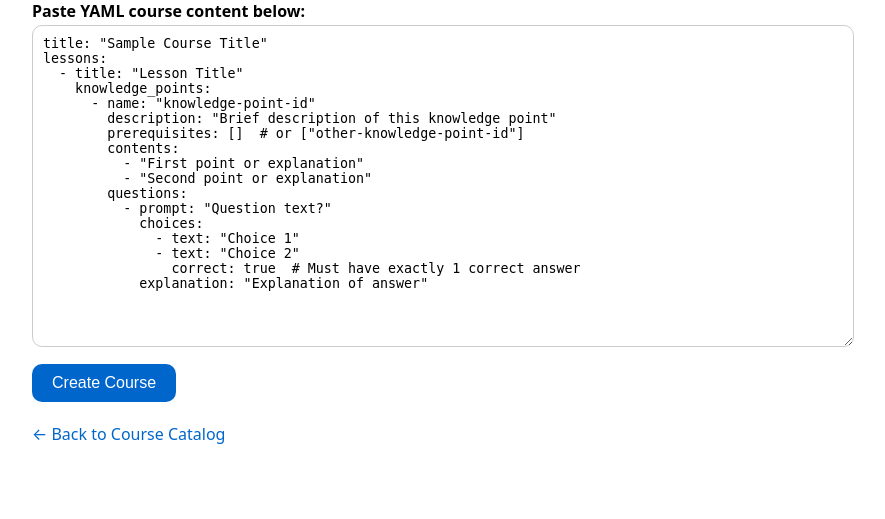
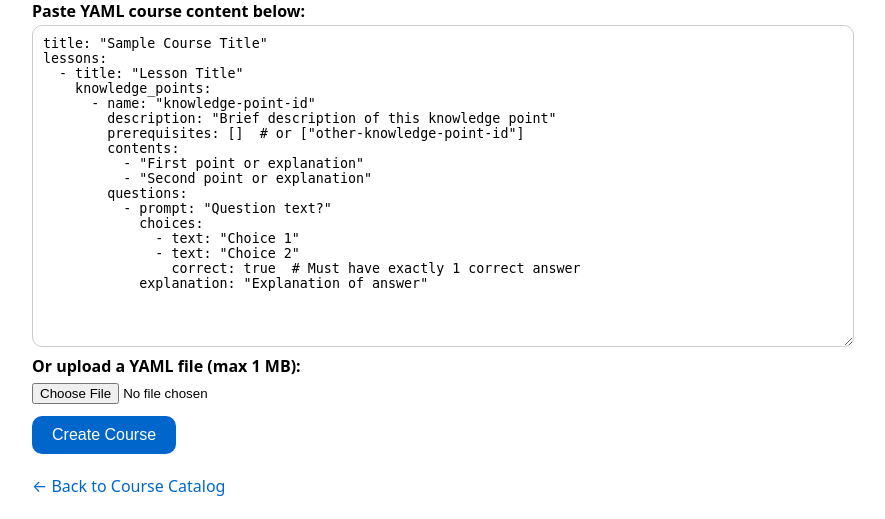
Before and after one commit to alecchendev/noobular-alpha, a Flask app: page /create in a window 1280 px wide. Shown: the part 471-990 px from the top of the page, without its empty margins (208-1093 px from the left). Before the commit the page ends 915 px from the top, so only its background shows below. Run offline with Flask 3, Linux system fonts and the light colour scheme; some libraries are stand-ins or nearby versions.

Commit message:
Allow file upload for course yaml

```diff
--- a/main.py
+++ b/main.py
@@ -19,9 +19,12 @@ import random
 from dataclasses import dataclass
 from visualize_course import create_knowledge_graph, KnowledgeGraph
 import argparse
+from werkzeug.exceptions import RequestEntityTooLarge
 
 # Init app
 app = Flask(__name__)
+app.config["MAX_CONTENT_LENGTH"] = 1 * 1024 * 1024  # allow up to ~1MB uploads
+app.config["MAX_FORM_MEMORY_SIZE"] = 1 * 1024 * 1024
 
 DATABASE = "database.db"
 COURSES_DIRECTORY = Path("courses")
@@ -1036,7 +1039,18 @@ def create_course_page() -> str:
 @app.route("/create", methods=["POST"])
 def create_course() -> str:
     # Read input
-    yaml_content = request.form.get("yaml_content")
+    yaml_content = ""
+
+    uploaded_file = request.files.get("yaml_file")
+    if uploaded_file and uploaded_file.filename:
+        try:
+            yaml_content = uploaded_file.read().decode("utf-8")
+        except UnicodeDecodeError:
+            return "<p>Error: Uploaded file must be UTF-8 encoded text.</p>"
+
+    if not yaml_content:
+        yaml_content = request.form.get("yaml_content", "")
+
     if not yaml_content or not yaml_content.strip():
         return "<p>Error: No YAML content provided</p>"
 
@@ -1069,6 +1083,14 @@ def create_course() -> str:
         return f"<p>Error: {escape(str(e))}</p>"
     except Exception as e:
         return f"<p>Error: {escape(str(e))}</p>"
+
+
+@app.errorhandler(RequestEntityTooLarge)
+def handle_large_upload(_: RequestEntityTooLarge) -> tuple[str, int]:
+    return (
+        "<p>Error: Upload too large. Maximum supported size is 1 MB.</p>",
+        413,
+    )
 
 
 def knowledge_point_ids_completed_after_time(
--- a/templates/create.html
+++ b/templates/create.html
@@ -23,11 +23,17 @@
     <p id="copy-feedback">✓ Copied to clipboard!</p>
 </div>
 
-<form hx-post="/create" hx-target="#message-container" hx-swap="innerHTML">
+<form hx-post="/create" hx-target="#message-container" hx-swap="innerHTML" hx-encoding="multipart/form-data">
     <label for="yaml-content">
         <strong>Paste YAML course content below:</strong>
     </label>
     <textarea name="yaml_content" id="yaml-content" rows="20" cols="80">{{ sample_content }}</textarea>
+    <div class="file-upload">
+        <label for="yaml-file">
+            <strong>Or upload a YAML file (max 1 MB):</strong>
+        </label>
+        <input type="file" name="yaml_file" id="yaml-file" accept=".yaml,.yml">
+    </div>
     <button type="submit">Create Course</button>
 </form>
 
```
